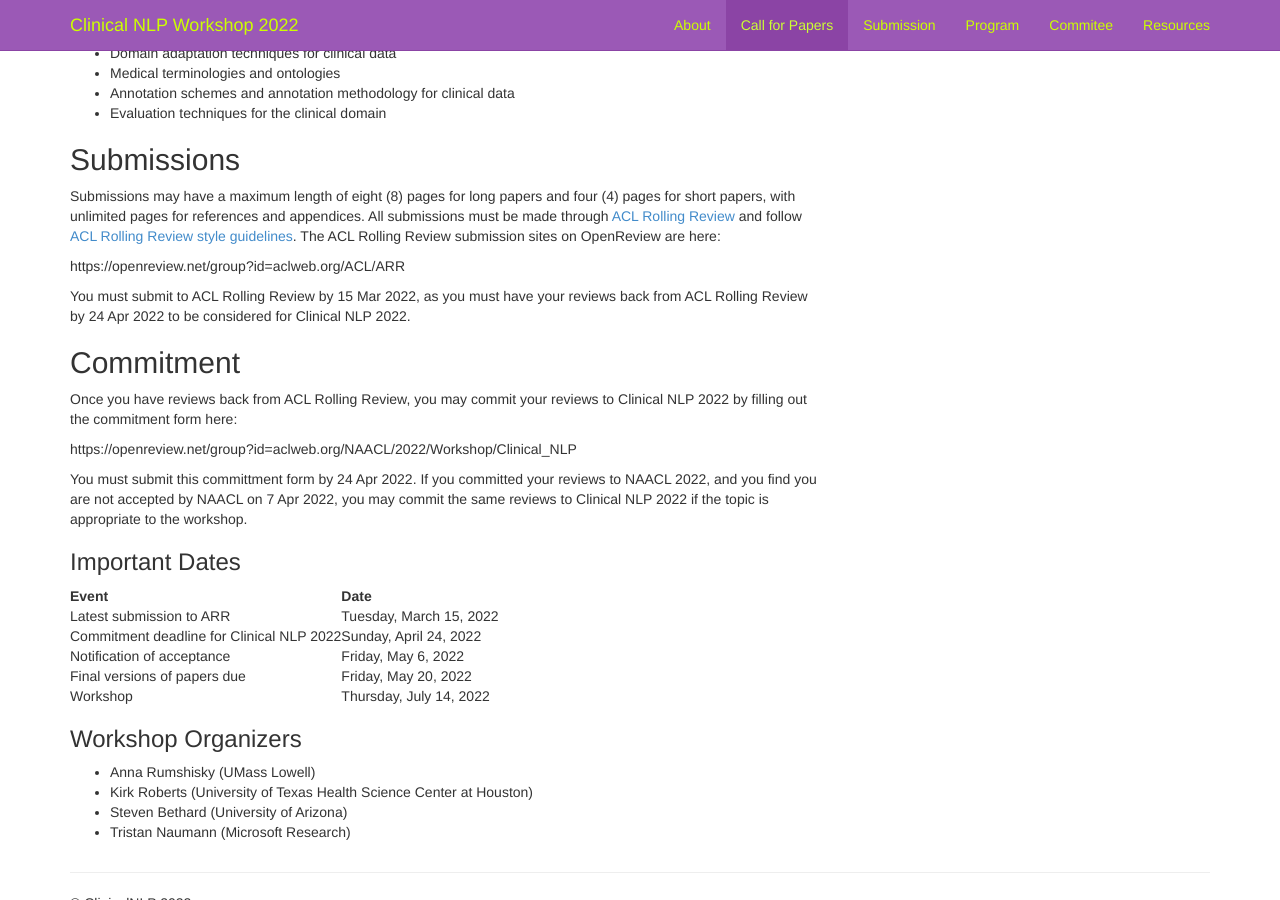
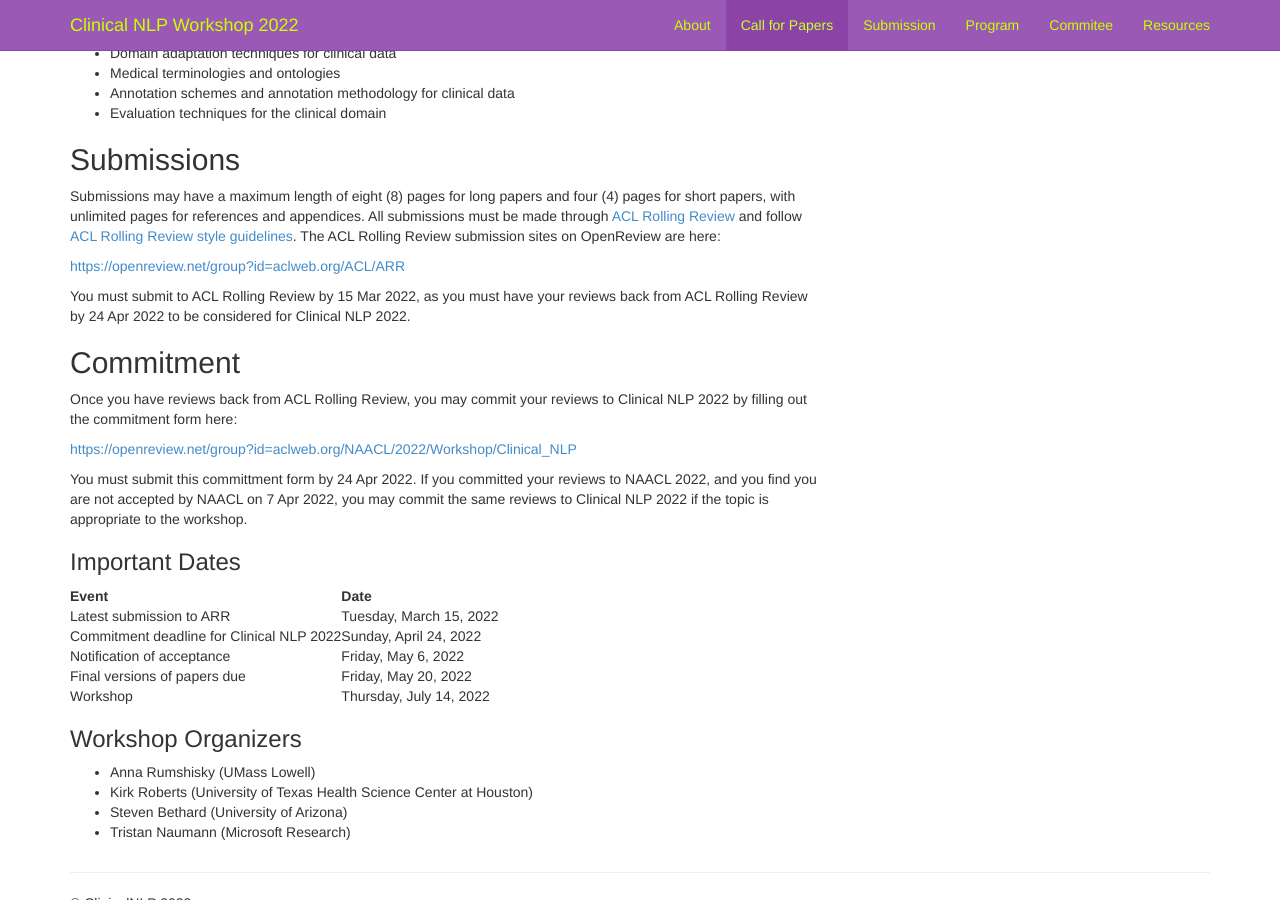
Before and after one commit to clinical-nlp/clinical-nlp.github.io, a Jekyll site: the page built from 2022/call-for-papers.md, in a window 1280 px wide and 900 px high, scrolled down 852 px. Built offline with Jekyll 4.4.1, drawn with Linux system fonts in a browser that asks for light colours; nearby versions of some CDN libraries; comment, search, counter and statistics services are not loaded.

Commit message:
Update call-for-papers.md

```diff
--- a/2022/call-for-papers.md
+++ b/2022/call-for-papers.md
@@ -39,7 +39,7 @@
 All submissions must be made through [ACL Rolling Review](https://aclrollingreview.org/) and follow [ACL Rolling Review style guidelines](https://aclrollingreview.org/cfp).
 The ACL Rolling Review submission sites on OpenReview are here:
 
-https://openreview.net/group?id=aclweb.org/ACL/ARR
+<https://openreview.net/group?id=aclweb.org/ACL/ARR>
 
 You must submit to ACL Rolling Review by 15 Mar 2022, as you must have your reviews back from ACL Rolling Review by 24 Apr 2022 to be considered for Clinical NLP 2022.
 
@@ -47,7 +47,7 @@
 
 Once you have reviews back from ACL Rolling Review, you may commit your reviews to Clinical NLP 2022 by filling out the commitment form here:
 
-https://openreview.net/group?id=aclweb.org/NAACL/2022/Workshop/Clinical_NLP
+<https://openreview.net/group?id=aclweb.org/NAACL/2022/Workshop/Clinical_NLP>
 
 You must submit this committment form by 24 Apr 2022.
 If you committed your reviews to NAACL 2022, and you find you are not accepted by NAACL on 7 Apr 2022, you may commit the same reviews to Clinical NLP 2022 if the topic is appropriate to the workshop.
```
